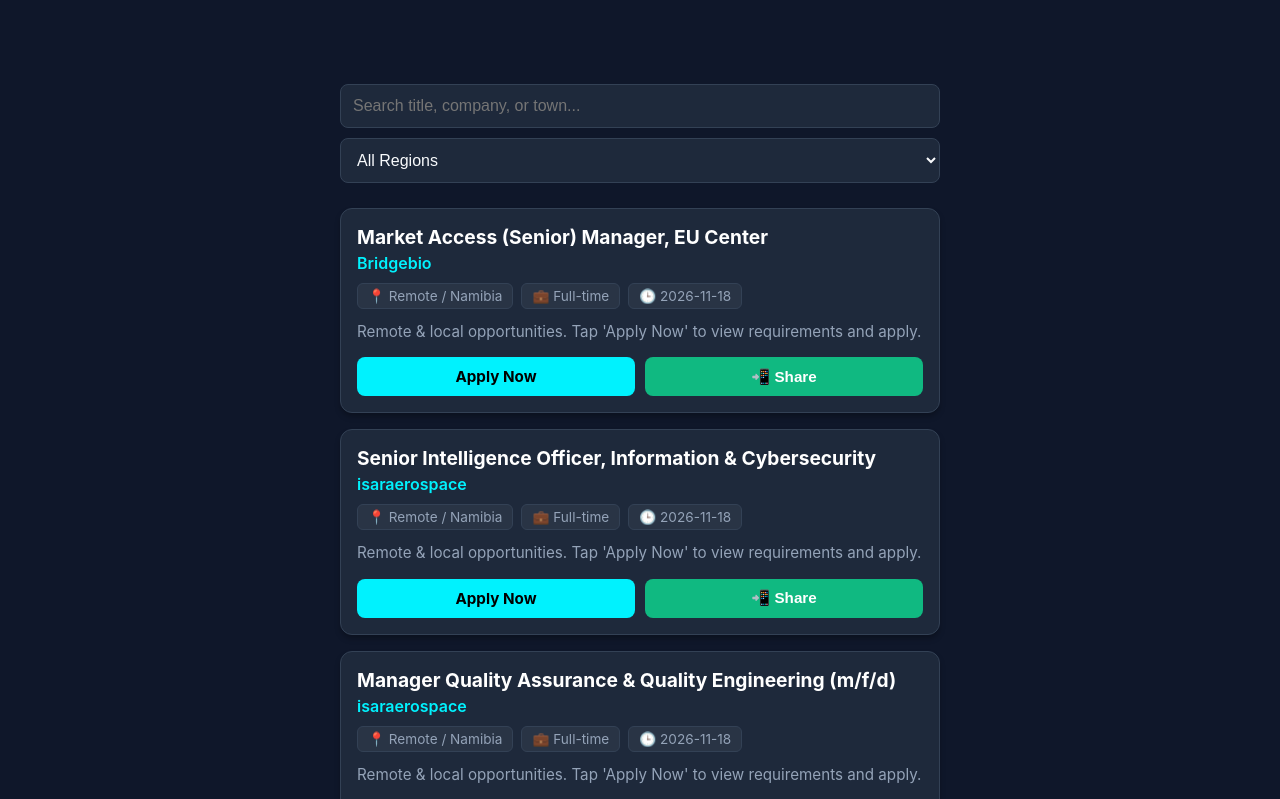
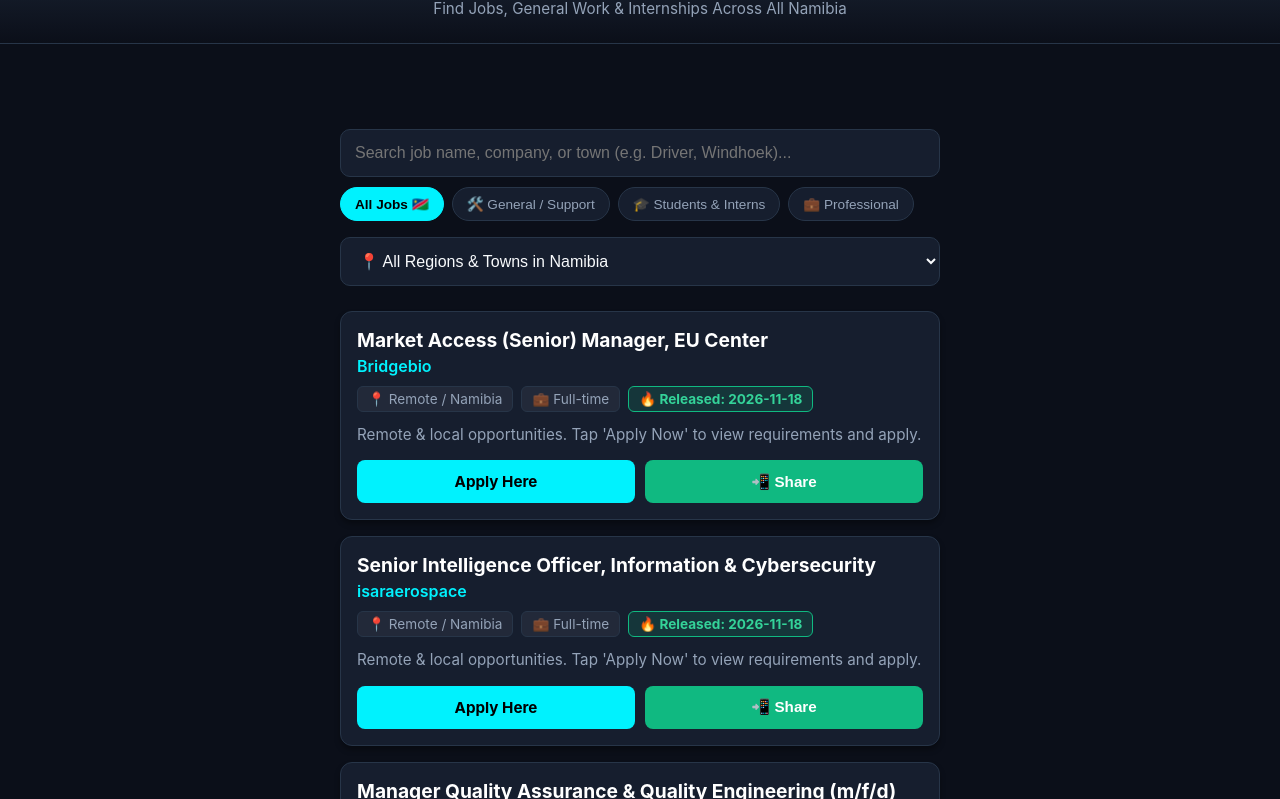
Before and after one commit to jasonpaulus47-wq/NAMJOBS, a plain HTML site: page index.html in a window 1280 px wide. Shown: the part 66-865 px from the top of the page. Drawn offline with Linux system fonts and the light colour scheme.

Commit message:
Update index.html

```diff
--- a/index.html
+++ b/index.html
@@ -3,16 +3,17 @@
 <head>
   <meta charset="UTF-8">
   <meta name="viewport" content="width=device-width, initial-scale=1.0">
-  <title>NamJobs - Find Jobs in Namibia</title>
+  <title>NamJobs - Namibia's #1 Job & Opportunity Portal</title>
   <style>
     :root {
-      --bg-color: #0f172a;
-      --card-bg: #1e293b;
+      --bg-color: #0b0f19;
+      --card-bg: #161e2e;
       --accent-color: #00f2fe;
       --accent-green: #10b981;
+      --accent-yellow: #f59e0b;
       --text-main: #f8fafc;
       --text-muted: #94a3b8;
-      --border-color: #334155;
+      --border-color: #273548;
     }
 
     body {
@@ -25,13 +26,21 @@
 
     header {
       text-align: center;
-      padding: 20px 10px 10px 10px;
+      padding: 20px 15px 10px 15px;
+      background: linear-gradient(180deg, #1e293b 0%, var(--bg-color) 100%);
+      border-bottom: 1px solid var(--border-color);
     }
 
     header h1 {
       margin: 0;
-      font-size: 1.8rem;
+      font-size: 2rem;
       color: var(--accent-color);
+    }
+
+    header p {
+      color: var(--text-muted);
+      font-size: 0.95rem;
+      margin-top: 6px;
     }
 
     .ad-container {
@@ -54,14 +63,46 @@
 
     input, select {
       width: 100%;
-      padding: 12px;
-      border-radius: 8px;
+      padding: 14px;
+      border-radius: 10px;
       border: 1px solid var(--border-color);
       background-color: var(--card-bg);
       color: var(--text-main);
       box-sizing: border-box;
       font-size: 1rem;
       margin-bottom: 10px;
+      outline: none;
+    }
+
+    input:focus, select:focus {
+      border-color: var(--accent-color);
+    }
+
+    .filter-tabs {
+      display: flex;
+      gap: 8px;
+      margin-bottom: 12px;
+      overflow-x: auto;
+      padding-bottom: 4px;
+    }
+
+    .tab-btn {
+      background-color: var(--card-bg);
+      border: 1px solid var(--border-color);
+      color: var(--text-muted);
+      padding: 8px 14px;
+      border-radius: 20px;
+      font-size: 0.85rem;
+      cursor: pointer;
+      white-space: nowrap;
+      transition: all 0.2s;
+    }
+
+    .tab-btn.active {
+      background-color: var(--accent-color);
+      color: #000;
+      font-weight: bold;
+      border-color: var(--accent-color);
     }
 
     .job-card {
@@ -70,7 +111,12 @@
       border-radius: 12px;
       padding: 16px;
       margin-bottom: 16px;
-      box-shadow: 0 4px 6px -1px rgba(0, 0, 0, 0.3);
+      box-shadow: 0 4px 6px -1px rgba(0, 0, 0, 0.4);
+      transition: transform 0.2s;
+    }
+
+    .job-card:hover {
+      border-color: #475569;
     }
 
     .job-title {
@@ -103,6 +149,13 @@
       color: var(--text-muted);
     }
 
+    .tag-new {
+      background-color: rgba(16, 185, 129, 0.15);
+      border-color: var(--accent-green);
+      color: #34d399;
+      font-weight: bold;
+    }
+
     .desc {
       font-size: 0.95rem;
       color: var(--text-muted);
@@ -117,7 +170,7 @@
 
     .btn {
       flex: 1;
-      padding: 10px;
+      padding: 12px;
       text-align: center;
       border-radius: 8px;
       text-decoration: none;
@@ -136,37 +189,67 @@
       background-color: var(--accent-green);
       color: #ffffff;
     }
+
+    .footer-note {
+      text-align: center;
+      font-size: 0.85rem;
+      color: var(--text-muted);
+      padding: 20px 0;
+    }
   </style>
 </head>
 <body>
 
   <header>
     <h1>NamJobs 🇳🇦</h1>
+    <p>Find Jobs, General Work & Internships Across All Namibia</p>
   </header>
 
-  <!-- NEW AD CONTAINER -->
   <div class="ad-container">
     <script src="https://quge5.com/88/tag.min.js" data-zone="307224" async data-cfasync="false"></script>
   </div>
 
   <div class="container">
     <div class="search-box">
-      <input type="text" id="searchInput" placeholder="Search title, company, or town..." onkeyup="filterJobs()">
+      <!-- Easy search for everyone -->
+      <input type="text" id="searchInput" placeholder="Search job name, company, or town (e.g. Driver, Windhoek)..." onkeyup="filterJobs()">
+
+      <!-- Quick category buttons -->
+      <div class="filter-tabs">
+        <button class="tab-btn active" onclick="setCategoryFilter('all', this)">All Jobs 🇳🇦</button>
+        <button class="tab-btn" onclick="setCategoryFilter('General', this)">🛠️ General / Support</button>
+        <button class="tab-btn" onclick="setCategoryFilter('Internship', this)">🎓 Students & Interns</button>
+        <button class="tab-btn" onclick="setCategoryFilter('Full-time', this)">💼 Professional</button>
+      </div>
+
+      <!-- Region selection covering all of Namibia -->
       <select id="regionFilter" onchange="filterJobs()">
-        <option value="">All Regions</option>
-        <option value="Windhoek">Windhoek</option>
-        <option value="Walvis Bay">Walvis Bay</option>
-        <option value="Swakopmund">Swakopmund</option>
-        <option value="Oshakati">Oshakati</option>
-        <option value="Rundu">Rundu</option>
+        <option value="">📍 All Regions & Towns in Namibia</option>
+        <option value="Windhoek">Windhoek (Khomas)</option>
+        <option value="Walvis Bay">Walvis Bay (Erongo)</option>
+        <option value="Swakopmund">Swakopmund (Erongo)</option>
+        <option value="Oshakati">Oshakati (Oana)</option>
+        <option value="Ondangwa">Ondangwa (Oana)</option>
+        <option value="Ongwediva">Ongwediva (Oana)</option>
+        <option value="Rundu">Rundu (Kavango East)</option>
+        <option value="Katima Mulilo">Katima Mulilo (Zambezi)</option>
+        <option value="Otjiwarongo">Otjiwarongo (Otjozondjupa)</option>
+        <option value="Gobabis">Gobabis (Omaheke)</option>
+        <option value="Keetmanshoop">Keetmanshoop ( //Karas )</option>
+        <option value="Tsumeb">Tsumeb (Oshikoto)</option>
       </select>
     </div>
 
-    <div id="jobFeed">Loading vacancies...</div>
+    <div id="jobFeed">Loading latest Namibian opportunities...</div>
+  </div>
+
+  <div class="footer-note">
+    NamJobs • Instant updates for all job seekers in Namibia.
   </div>
 
   <script>
     let allJobs = [];
+    let currentCategory = 'all';
 
     async function loadJobs() {
       try {
@@ -174,33 +257,42 @@
         allJobs = await response.json();
         renderJobs(allJobs);
       } catch (err) {
-        document.getElementById('jobFeed').innerHTML = '<p style="text-align:center;">Failed to load job listings.</p>';
+        document.getElementById('jobFeed').innerHTML = '<p style="text-align:center; color: var(--text-muted);">Could not load jobs yet. Run your GitHub scraper!</p>';
       }
+    }
+
+    function setCategoryFilter(category, btnElement) {
+      currentCategory = category;
+      document.querySelectorAll('.tab-btn').forEach(b => b.classList.remove('active'));
+      btnElement.classList.add('active');
+      filterJobs();
     }
 
     function renderJobs(jobs) {
       const feed = document.getElementById('jobFeed');
       if (!jobs || jobs.length === 0) {
-        feed.innerHTML = '<p style="text-align:center;">No vacancies found.</p>';
+        feed.innerHTML = '<p style="text-align:center; color: var(--text-muted); padding: 30px;">No jobs found for this search. Try searching another word or town.</p>';
         return;
       }
 
-      feed.innerHTML = jobs.map(job => `
+      feed.innerHTML = jobs.map(job => {
+        return `
           <div class="job-card">
             <div class="job-title">${job.title}</div>
             <div class="company-name">${job.company}</div>
             <div class="tags">
               <span class="tag">📍 ${job.location}</span>
               <span class="tag">💼 ${job.type || 'Full-time'}</span>
-            <span class="tag">🕒 ${job.postedDate}</span>
+              <span class="tag tag-new">🔥 Released: ${job.postedDate}</span>
             </div>
             <div class="desc">${job.desc}</div>
             <div class="btn-group">
-            <a href="${job.contact}" target="_blank" class="btn btn-apply">Apply Now</a>
-            <button onclick="shareJob('${job.title}', '${job.contact}')" class="btn btn-share">📲 Share</button>
+              <a href="${job.contact}" target="_blank" class="btn btn-apply">Apply Here</a>
+              <button onclick="shareJob('${job.title.replace(/'/g, "\\'")}', '${job.contact}')" class="btn btn-share">📲 Share</button>
             </div>
           </div>
-      `).join('');
+        `;
+      }).join('');
     }
 
     function filterJobs() {
@@ -210,9 +302,26 @@
       const filtered = allJobs.filter(job => {
         const matchesQuery = job.title.toLowerCase().includes(query) ||
                              job.company.toLowerCase().includes(query) ||
-                             job.location.toLowerCase().includes(query);
+                             job.location.toLowerCase().includes(query) ||
+                             job.desc.toLowerCase().includes(query);
+
         const matchesRegion = !region || job.location.toLowerCase().includes(region);
-        return matchesQuery && matchesRegion;
+
+        let matchesCategory = true;
+        if (currentCategory === 'General') {
+          matchesCategory = (job.type || '').toLowerCase().includes('general') ||
+                            (job.title || '').toLowerCase().includes('assistant') ||
+                            (job.title || '').toLowerCase().includes('driver') ||
+                            (job.title || '').toLowerCase().includes('clerk');
+        } else if (currentCategory === 'Internship') {
+          matchesCategory = (job.type || '').toLowerCase().includes('intern') ||
+                            (job.title || '').toLowerCase().includes('graduate') ||
+                            (job.title || '').toLowerCase().includes('trainee');
+        } else if (currentCategory === 'Full-time') {
+          matchesCategory = (job.type || '').toLowerCase().includes('full-time');
+        }
+
+        return matchesQuery && matchesRegion && matchesCategory;
       });
 
       renderJobs(filtered);
@@ -220,10 +329,10 @@
 
     function shareJob(title, url) {
       if (navigator.share) {
-        navigator.share({ title: title, url: url });
+        navigator.share({ title: title, url: url }).catch(() => {});
       } else {
         navigator.clipboard.writeText(url);
-        alert('Link copied to clipboard!');
+        alert('Job link copied! Paste it on WhatsApp to share with friends.');
       }
     }
 
```
Lines whose indentation alone changed are shown as unchanged.
